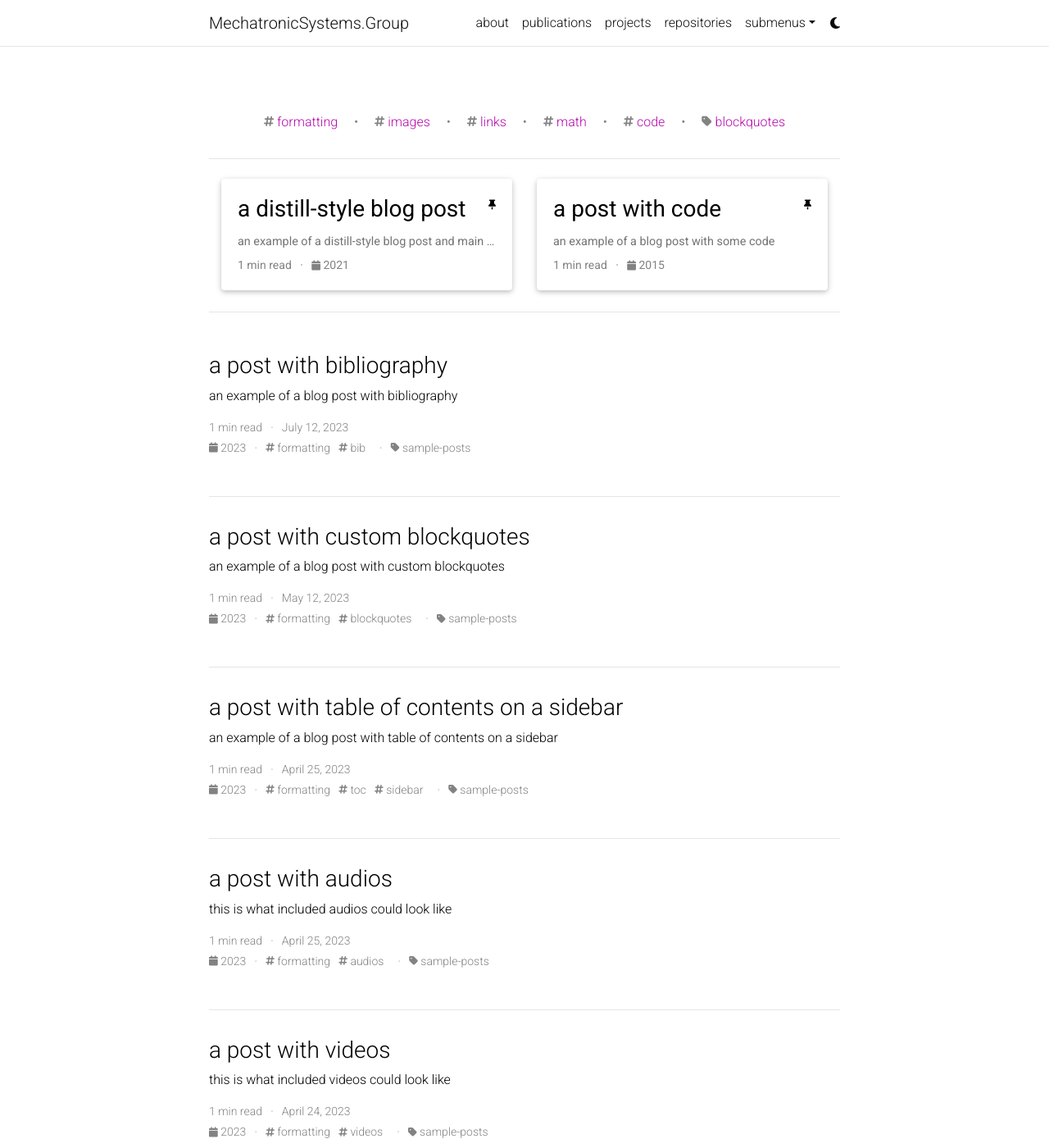
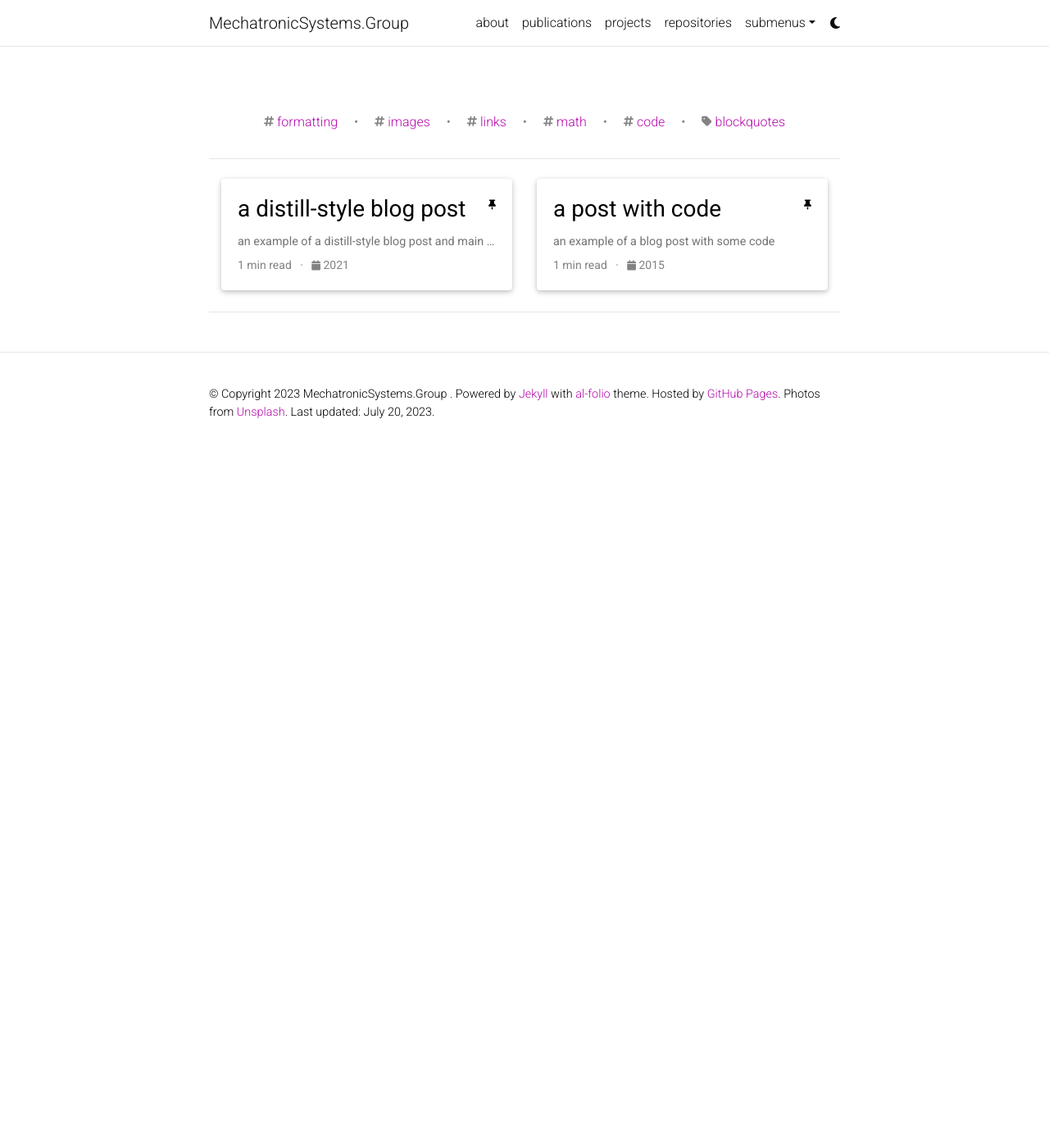
Before and after one commit to MechatronicSystems-Group/mechatronicsystems-group.github.io, a Jekyll site: the page built from blog/index.html, in a window 1280 px wide and 1400 px high. Shown: the whole window at 82% size. Built offline with Jekyll 4.4.1, drawn with Linux system fonts in a browser that asks for light colours; the list of posts is cut into pages by our own code; comment, search, counter and statistics services are not loaded; a style sheet for code colours, icons or effects is not loaded; some of the changed lines change nothing that is shown.

Commit message:
blog pagination false

```diff
--- a/_config.yml
+++ b/_config.yml
@@ -129,7 +129,7 @@
 
 # Pagination
 pagination:
-  enabled: true
+  enabled: false
 
 related_blog_posts:
   enabled: false
@@ -138,18 +138,18 @@
 # Giscus comments (RECOMMENDED)
 # Follow instructions on https://giscus.app/ to setup for your repo to fill out
 # the information below.
-giscus:
-  repo: alshedivat/al-folio      # <your-github-user-name>/<your-github-repo-name>
-  repo_id: MDEwOlJlcG9zaXRvcnk2MDAyNDM2NQ==
-  category: Comments             # name of the category under which discussions will be created
-  category_id: DIC_kwDOA5PmLc4CTBt6
-  mapping: title                 # identify discussions by post title
-  strict: 1                      # use strict identification mode
-  reactions_enabled: 1           # enable (1) or disable (0) emoji reactions
-  input_position: bottom         # whether to display input form below (bottom) or above (top) the comments
-  theme: preferred_color_scheme  # name of the color scheme (preferred works well with al-folio light/dark mode)
-  emit_metadata: 0
-  lang: en
+# giscus:
+#   repo: alshedivat/al-folio      # <your-github-user-name>/<your-github-repo-name>
+#   repo_id: MDEwOlJlcG9zaXRvcnk2MDAyNDM2NQ==
+#   category: Comments             # name of the category under which discussions will be created
+#   category_id: DIC_kwDOA5PmLc4CTBt6
+#   mapping: title                 # identify discussions by post title
+#   strict: 1                      # use strict identification mode
+#   reactions_enabled: 1           # enable (1) or disable (0) emoji reactions
+#   input_position: bottom         # whether to display input form below (bottom) or above (top) the comments
+#   theme: preferred_color_scheme  # name of the color scheme (preferred works well with al-folio light/dark mode)
+#   emit_metadata: 0
+#   lang: en
 
 # Disqus comments (DEPRECATED)
 #disqus_shortname: al-folio # put your disqus shortname
```
